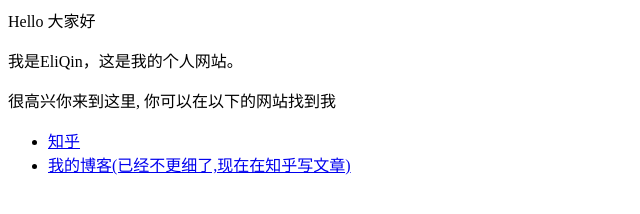
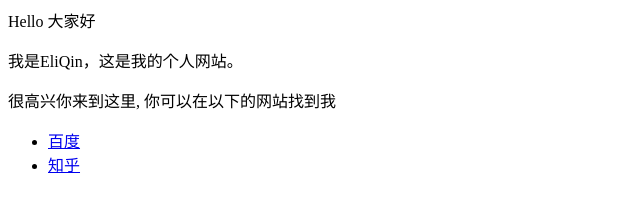
Before and after one commit to AeroDDD/AeroDDD.github.io, a plain HTML site: page index.html in a window 1280 px wide. Shown: the whole page, without its empty margins (0-640 px from the left). Drawn offline with Linux system fonts and the light colour scheme.

Commit message:
Update index.html

```diff
--- a/index.html
+++ b/index.html
@@ -3,6 +3,6 @@
 <p>很高兴你来到这里, 你可以在以下的网站找到我</p>
 
 <ul>
-  <li> <a href="https://www.zhihu.com/people/AJLoveChina">知乎</a> </li>
-  <li> <a href="http://hejie.nigeerhuo.com">我的博客(已经不更细了,现在在知乎写文章)</a> </li>
+  <li> <a href="https://www.baidu.com">百度</a> </li>
+  <li> <a href="http://www.zhihu.com">知乎</a> </li>
 </ul>
```
